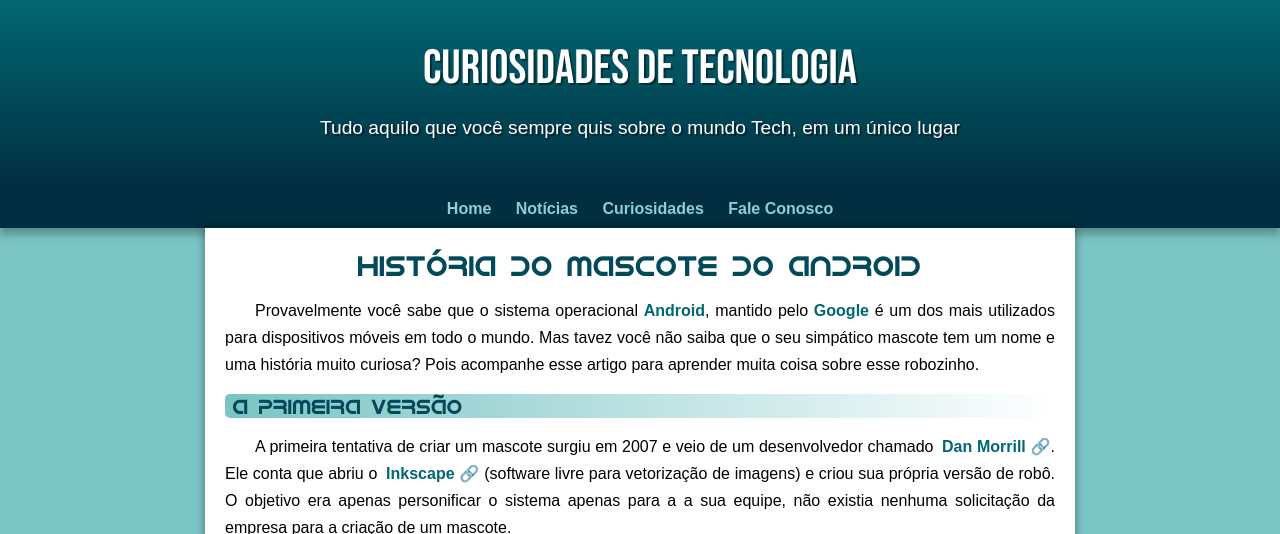
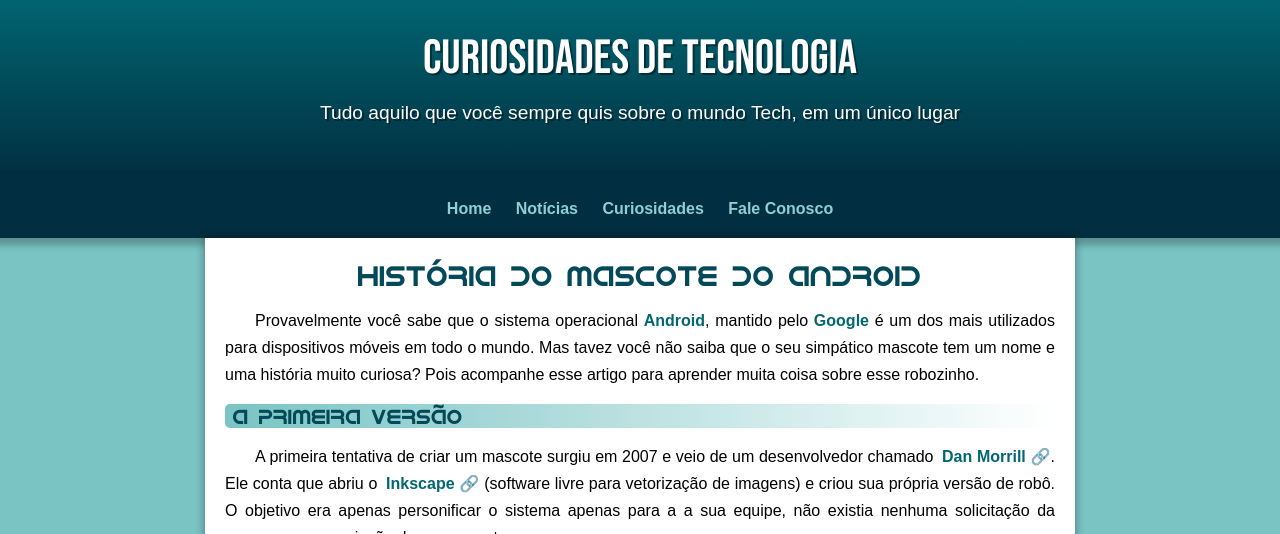
Before and after one commit to guilhermecmanso/html-css, a plain HTML site: page desafios/modulo-02/d010b/desafio-android.html in a window 1280 px wide. Shown: the top 534 px of the page. Drawn offline with Linux system fonts and the light colour scheme.

Commit message:
Correção

```diff
--- a/desafios/modulo-02/d010b/estilo/style.css
+++ b/desafios/modulo-02/d010b/estilo/style.css
@@ -5,9 +5,10 @@
 
 @font-face {
     font-family: 'Android';
-    src: url('/desafios/modulo-02/d010b/fontes/idroid.otf') format('opentype');
-    font-weight: normal;
+    src: url(/desafios/modulo-02/d010b/fontes/idroid.otf);
+
 }
+
 
 * {
     margin: 0px;
@@ -35,14 +36,14 @@ header {
     min-height: 150px;
     text-align: center;
     padding-top: 40px;
-
+    margin: -10px -10px 0px -10px;
 }
 
 header > h1 {
     font-family: var(--fonte-destaque);
     color: white;
     font-weight: normal;
-    margin-bottom: 20px;
+    margin-bottom: 15px;
     font-size: 3em;
     text-shadow: 2px 2px 0px rgba(0, 0, 0, 0.411)
 }
@@ -60,9 +61,11 @@ header > p {
 
 nav {
     background-color: var(--cor5);
-    padding: 10px;
+    padding: 20px;
     box-shadow: 0px 7px 7px rgba(0, 0, 0, 0.26);
     text-align: center;
+    margin: -10px -10px 0px -10px;
+    padding-top: 30px;
 }
 nav > a {
     color: #a6ececd8;
```
